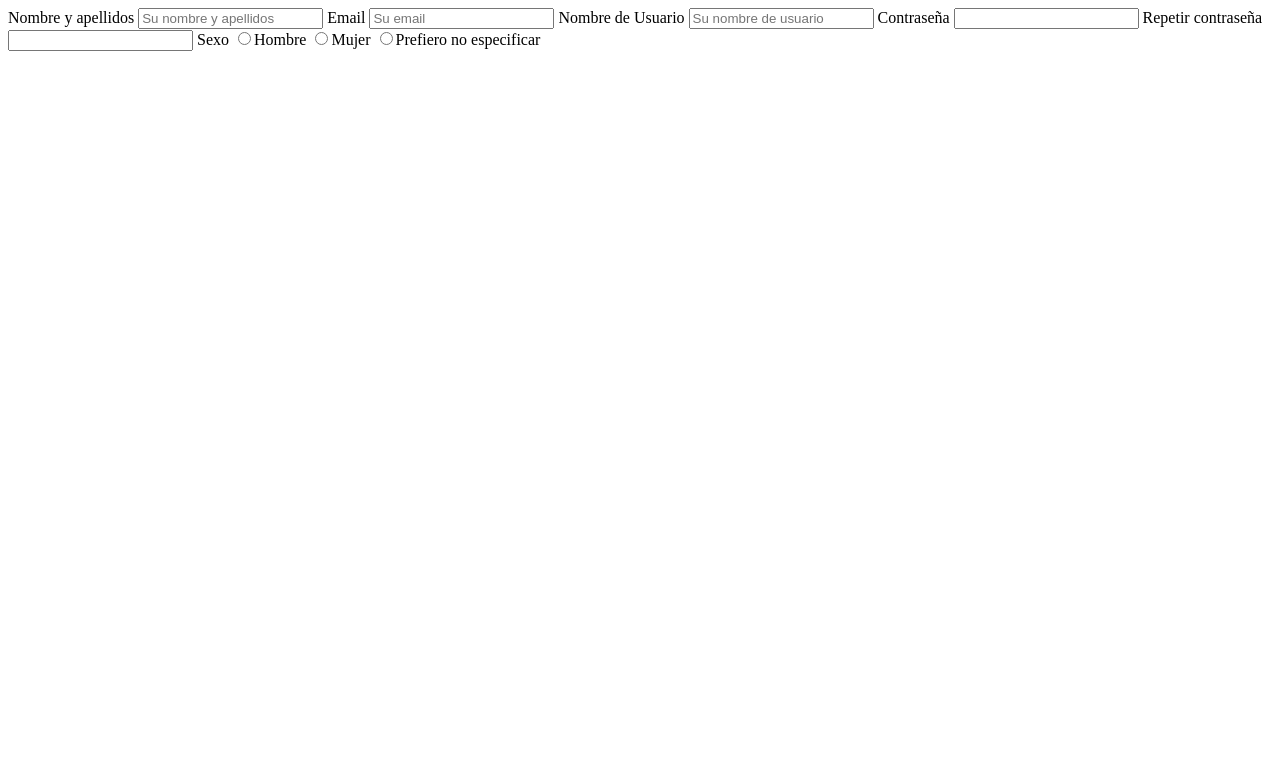
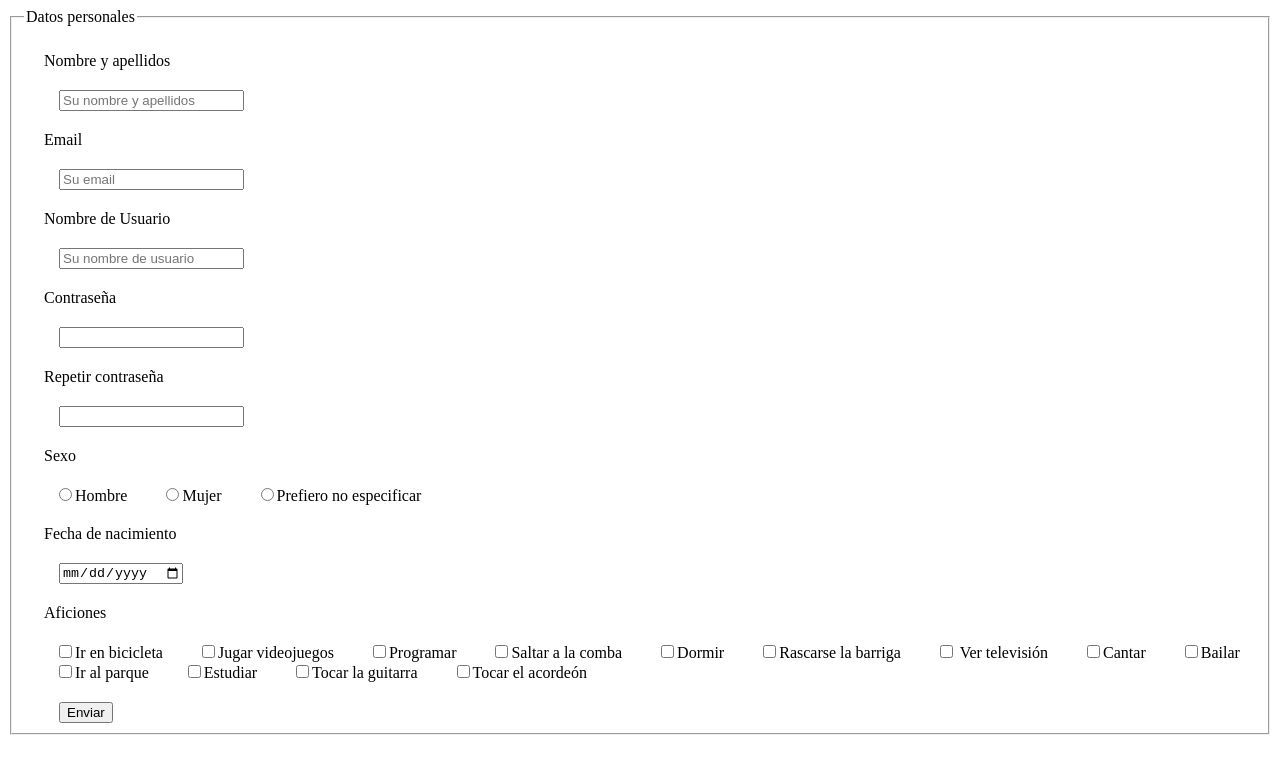
Before and after one commit to GonzalezCortesSergio/Sergio_Gonzalez_Cortes, a plain HTML site: page Lenguaje de marcas/Gonzalez_Cortes_Sergio_Boletin6.2/ejercicio2/ejercicio2.html in a window 1280 px wide. Drawn offline with Linux system fonts and the light colour scheme.

Commit message:
Ejercicio 2 HTML terminado

```diff
--- a/Lenguaje de marcas/Gonzalez_Cortes_Sergio_Boletin6.2/ejercicio2/ejercicio2.html
+++ b/Lenguaje de marcas/Gonzalez_Cortes_Sergio_Boletin6.2/ejercicio2/ejercicio2.html
@@ -6,30 +6,75 @@
     <title>Formulario de foro</title>
     <style type="text/css">
 
+        *{
+
+            box-sizing: border-box;
+        }
+
+
+
+        label.bloque {
+
+            display: block;
+            margin: 20px;
+
+        }
+
+        input{
+
+            margin-left: 35px;
+
+        }
+
     </style>
 </head>
 <body>
     <form name="Formulario de foro">
 
-        <label for="nombreYApellidos">Nombre y apellidos</label>
+        <fieldset>
+            <legend>Datos personales</legend>
+
+            <label class="bloque" for="nombreYApellidos">Nombre y apellidos</label>
             <input type="text" name="nombreYApellidos" id="nombreYApellidos" required placeholder="Su nombre y apellidos">
 
-        <label for="email">Email</label>
+            <label class="bloque" for="email">Email</label>
             <input type="email" name="email" id="email" required placeholder="Su email">
 
-        <label for="nombreUsuario">Nombre de Usuario</label>
+            <label class="bloque" for="nombreUsuario">Nombre de Usuario</label>
             <input type="text" name="nombreUsuario" id="nombreUsuario" required placeholder="Su nombre de usuario">
 
-        <label for="contraseña">Contraseña</label>
+            <label class="bloque" for="contraseña">Contraseña</label>
             <input type="password" name="contraseña" id="contraseña" required>
 
-        <label for="repetirContraseña">Repetir contraseña</label>
+            <label class="bloque" for="repetirContraseña">Repetir contraseña</label>
             <input type="password" name="repetirContraseña" id="repetirContraseña" required>
 
-        <label for="sexo">Sexo</label>
+            <label class="bloque" for="sexo">Sexo</label>
             <input type="radio" name="sexo" value="H">Hombre
             <input type="radio" name="sexo" value="M">Mujer
             <input type="radio" name="sexo" value="N">Prefiero no especificar
+
+            <label class="bloque" for="fechaNacimiento">Fecha de nacimiento</label>
+            <input type="date" name="fechaNacimiento" id="fechaNacimiento" min="1920-00-01" max="09/02/2024">
+
+            <label class="bloque">Aficiones</label>
+            <input type="checkbox" name="bicicleta" id="bicicleta" value="bicicleta"><label for="bicicleta">Ir en bicicleta</label>
+            <input type="checkbox" name="videojuegos" id="videojuegos" value="videojuegos"><label for="videojuegos">Jugar videojuegos</label>
+            <input type="checkbox" name="programar" id="programar" value="programar"><label for="programar">Programar</label>
+            <input type="checkbox" name="comba" id="comba" value="comba"><label for="comba">Saltar a la comba</label>
+            <input type="checkbox" name="dormir" id="dormir" value="dormir"><label for="dormir">Dormir</label>
+            <input type="checkbox" name="barriga" id="barriga" value="barriga"><label for="barriga">Rascarse la barriga</label>
+            <input type="checkbox" name="tv" id="tv" value="tv"> <label for="tv">Ver televisión</label>
+            <input type="checkbox" name="cantar" id="cantar" value="cantar"><label for="cantar">Cantar</label>
+            <input type="checkbox" name="bailar" id="bailar" value="bailar"><label for="bailar">Bailar</label>
+            <input type="checkbox" name="parque" id="parque" value="parque"><label for="parque">Ir al parque</label>
+            <input type="checkbox" name="estudiar" id="estudiar" value="estudiar"><label for="estudiar">Estudiar</label>
+            <input type="checkbox" name="guitarra" id="guitarra" value="guitarra"><label for="guitarra">Tocar la guitarra</label>
+            <input type="checkbox" name="acordeon" id="acordeon" value="acordeon"><label for="acordeon">Tocar el acordeón</label>
+
+            <label class="bloque" for="enviar"></label>
+            <input type="submit" name="enviar" value="Enviar">
+        </fieldset>
     </form>
 </body>
 </html>
```
Lines whose indentation alone changed are shown as unchanged.
